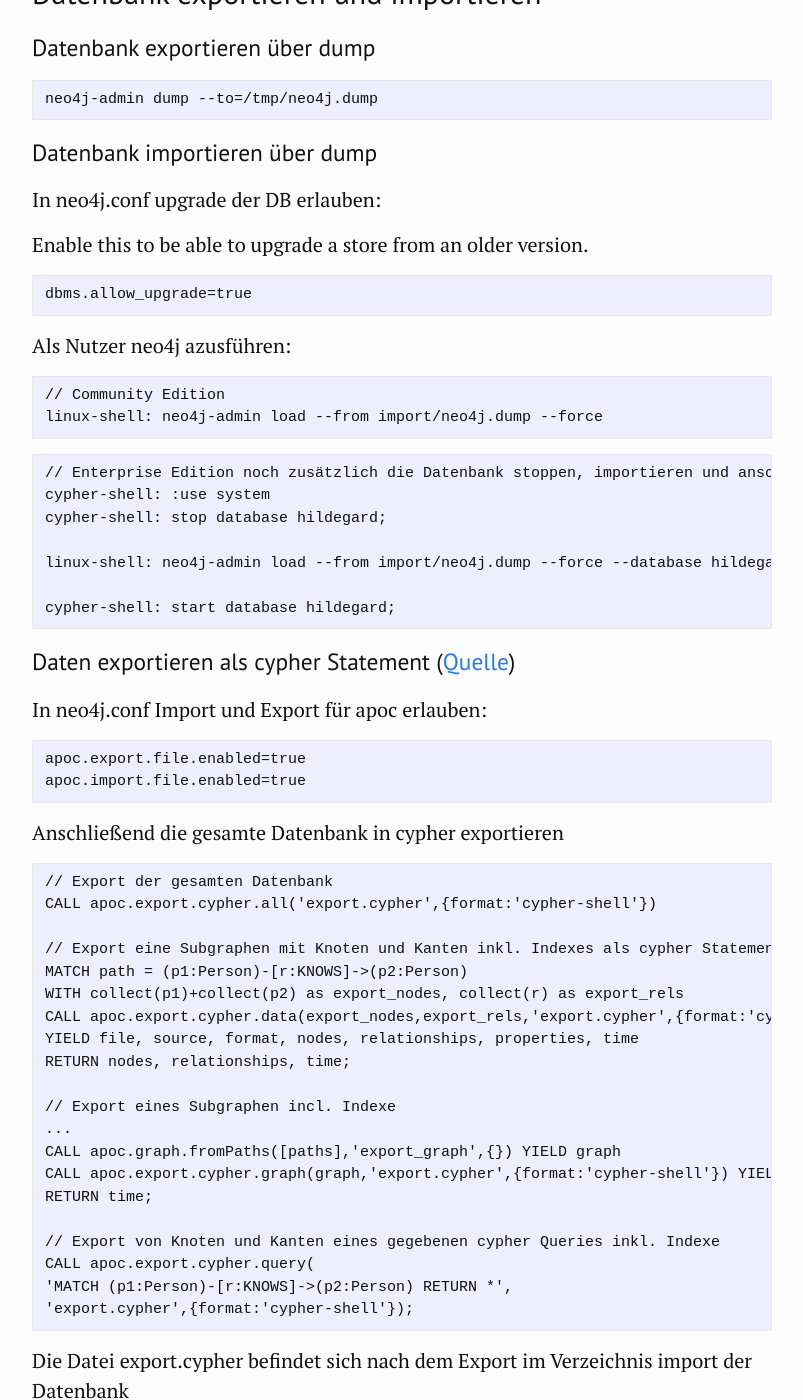
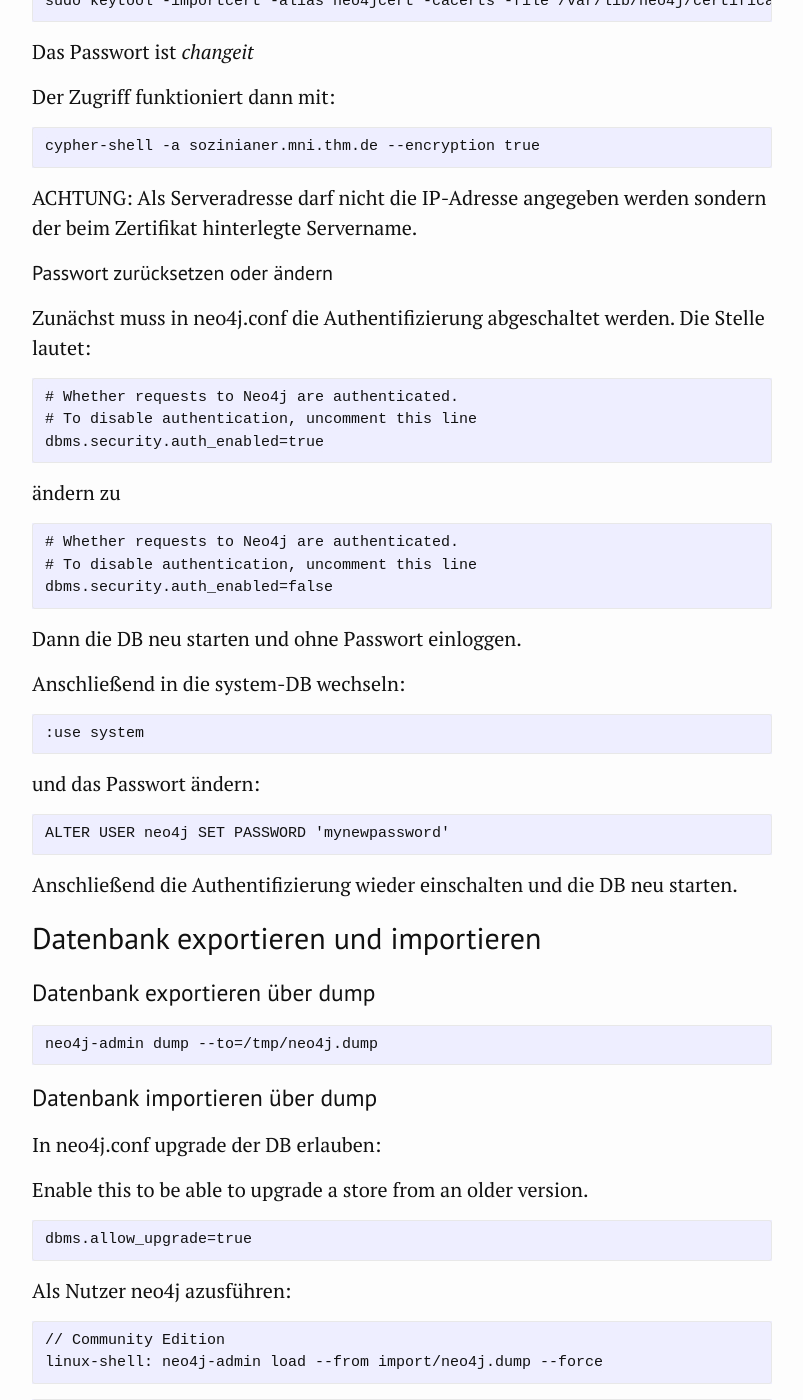
Before and after one commit to kuczera/Graphentechnologien, a Jekyll site: the page built from docs/95_Anhang.md, in a window 1280 px wide and 1400 px high, scrolled down 3662 px. Shown: the whole window, without its empty margins (238-1041 px from the left). Built offline with Jekyll 4.4.1, drawn with Linux system fonts in a browser that asks for light colours; some of the changed text lies outside the part shown.

Commit message:
Update 95_Anhang.md

```diff
--- a/docs/95_Anhang.md
+++ b/docs/95_Anhang.md
@@ -40,6 +40,19 @@
 RETURN *;
 ~~~
 
+oder ohne apoc:
+
+~~~
+:auto
+MATCH (n)
+WITH n
+CALL {
+WITH n
+DETACH DELETE n}
+IN TRANSACTIONS OF 1000 ROWS
+RETURN count(*);
+~~~
+
 ## Absicherung der Datenbank
 
 Die offizielle Dokumentation findet sich hier:
@@ -76,6 +89,39 @@
 
 ACHTUNG: Als Serveradresse darf nicht die IP-Adresse angegeben werden sondern der beim Zertifikat hinterlegte Servername.
 
+#### Passwort zurücksetzen oder ändern
+
+Zunächst muss in neo4j.conf die Authentifizierung abgeschaltet werden. Die Stelle lautet:
+
+~~~
+# Whether requests to Neo4j are authenticated.
+# To disable authentication, uncomment this line
+dbms.security.auth_enabled=true
+~~~
+
+ändern zu
+
+~~~
+# Whether requests to Neo4j are authenticated.
+# To disable authentication, uncomment this line
+dbms.security.auth_enabled=false
+~~~
+
+Dann die DB neu starten und ohne Passwort einloggen.
+
+Anschließend in die system-DB wechseln:
+
+~~~
+:use system
+~~~
+
+und das Passwort ändern:
+
+~~~
+ALTER USER neo4j SET PASSWORD 'mynewpassword'
+~~~
+
+Anschließend die Authentifizierung wieder einschalten und die DB neu starten.
 
 ## Datenbank exportieren und importieren
 
```
